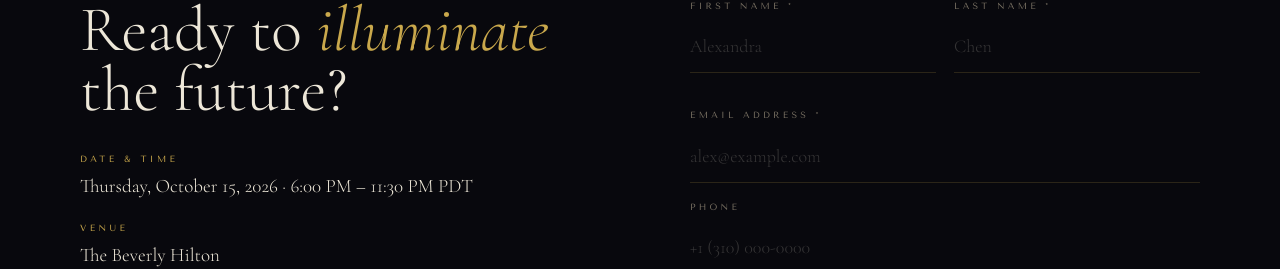
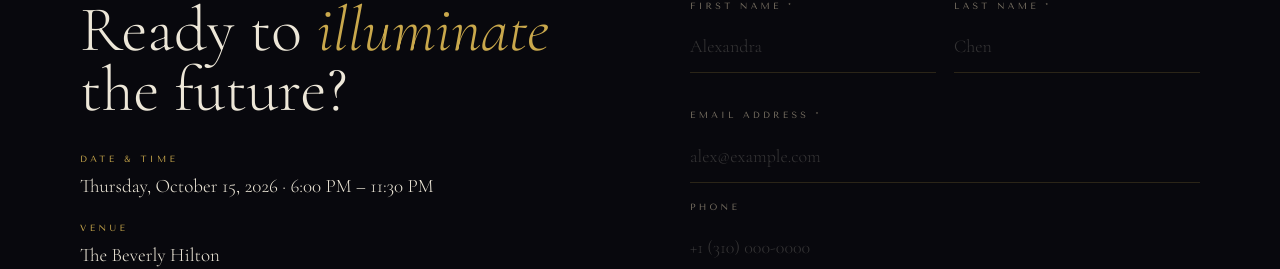
Before and after one commit to Eyoab11/illuminate-life-gala, a Next.js app: page / in a window 1280 px wide. Shown: the part 6766-7035 px from the top of the page. Built offline with nearby package versions, Linux system fonts and the light colour scheme; no server answers.

Commit message:
fix: Modified the date of the event

```diff
--- a/components/Contact.tsx
+++ b/components/Contact.tsx
@@ -127,7 +127,7 @@ export default function Contact() {
           <div className="ct-details reveal">
             <div>
               <p className="ct-label">Date & Time</p>
-              <p className="ct-value">Thursday, October 15, 2026 · 6:00 PM – 11:30 PM PDT</p>
+              <p className="ct-value">Thursday, October 15, 2026 · 6:00 PM – 11:30 PM</p>
             </div>
             <div>
               <p className="ct-label">Venue</p>
```
